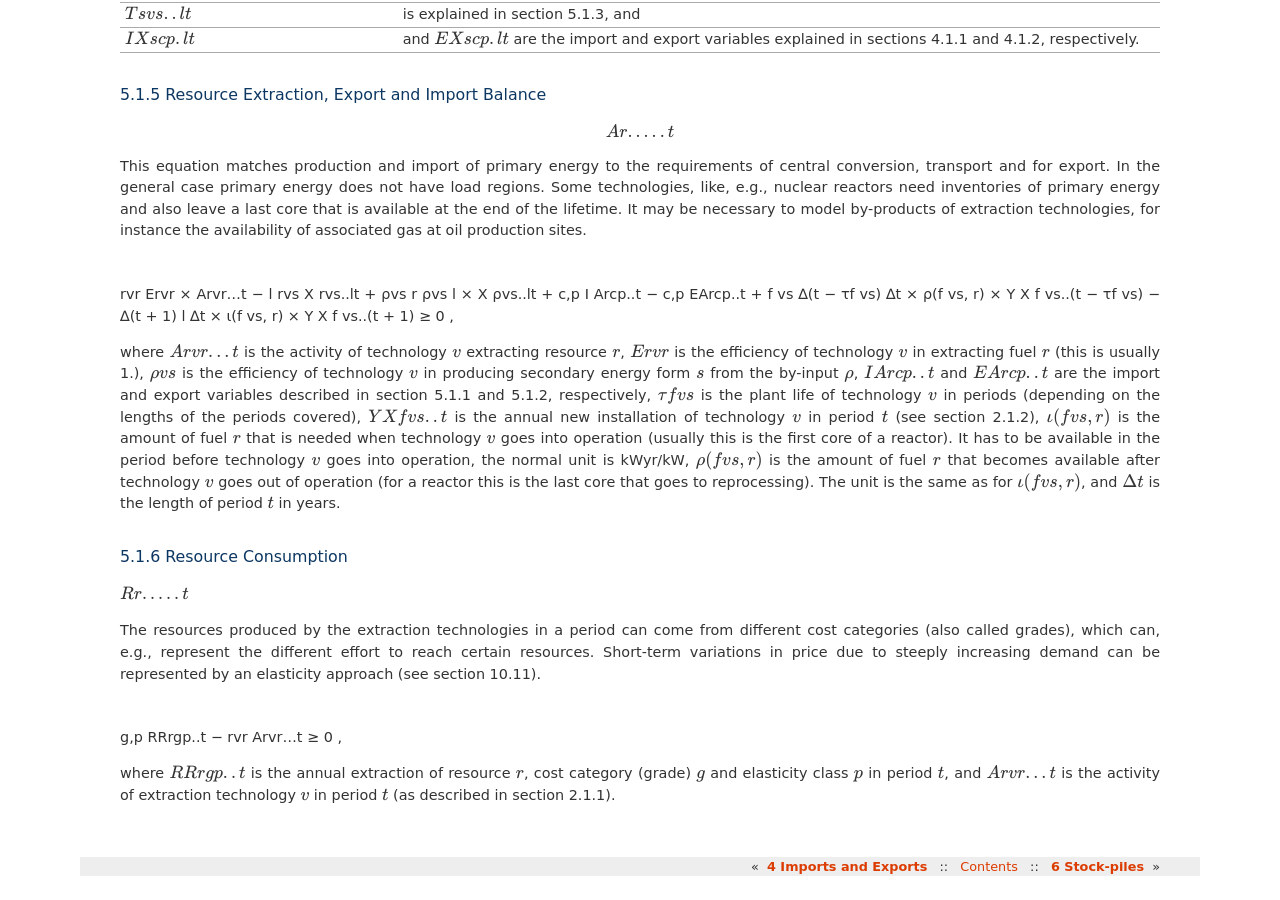
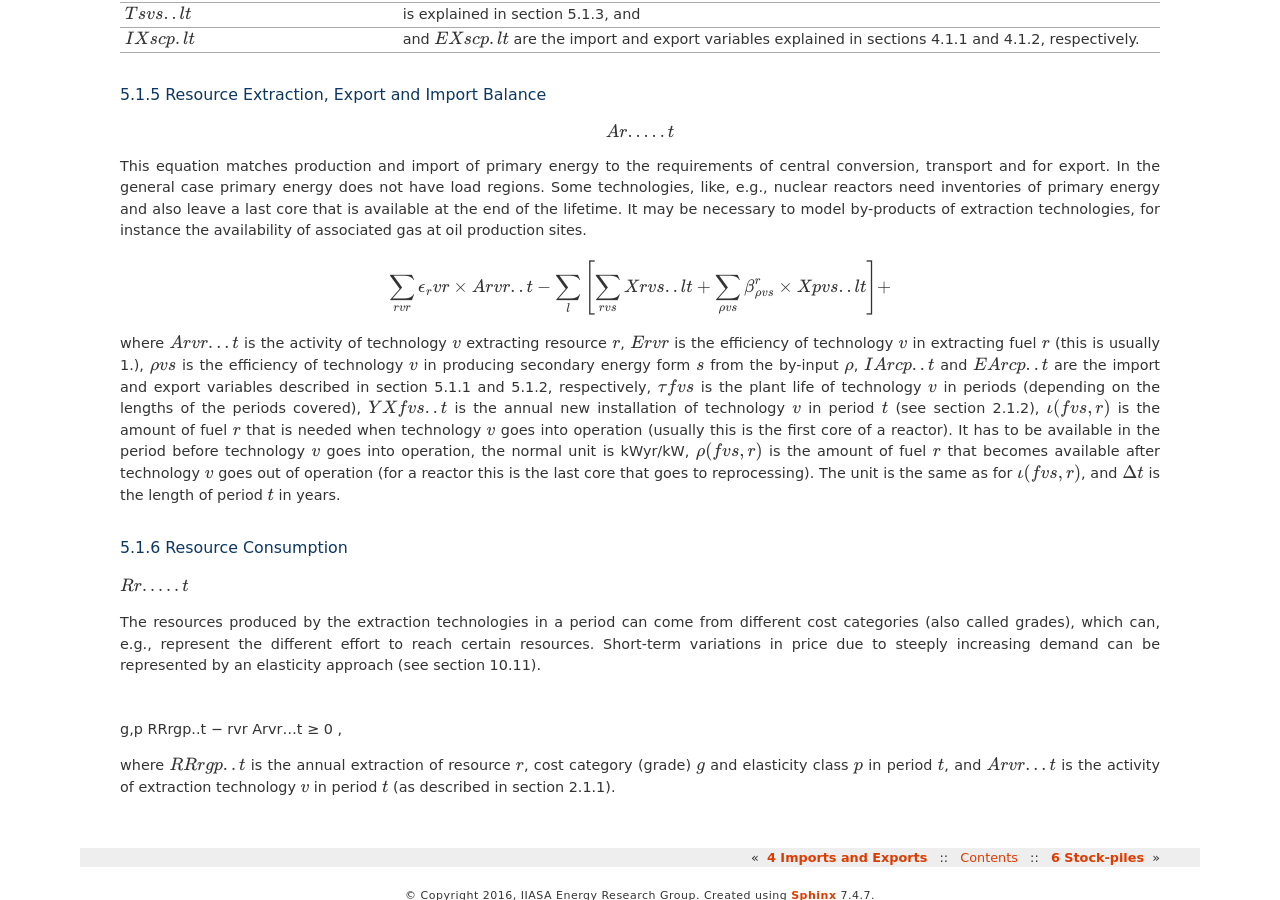
Before and after one commit to iiasa/message_doc, a Sphinx documentation site: the page built from source/message_globiom/annex/message/energy_flows.rst, in a window 1280 px wide and 900 px high, scrolled down 2586 px. Built offline with Sphinx 7.4.7, drawn with Linux system fonts in a browser that asks for light colours; pages that are not in the unit, such as notebooks, are missing from menus.

Commit message:
Update energy_flows.rst

```diff
--- a/source/message_globiom/annex/message/energy_flows.rst
+++ b/source/message_globiom/annex/message/energy_flows.rst
@@ -154,8 +154,7 @@ where
 This equation matches production and import of primary energy to the requirements of central conversion, transport and for export. In the general  case primary energy does not have load regions. Some technologies,  like, e.g., nuclear reactors need inventories of primary energy and also leave a last core that is available at the end of the lifetime. It may be necessary to model by-products of extraction technologies, for instance the availability of associated  gas at oil production sites.
 
 .. math::
-
-rvr Ervr   × Arvr...t − l	rvs X rvs..lt  + ρvs r ρvs l × X ρvs..lt	+ c,p I Arcp..t − c,p EArcp..t  + f vs \ ∆(t − τf vs) ∆t × ρ(f vs, r) × Y X f vs..(t − τf vs) − ∆(t + 1)	l ∆t 	× ι(f vs, r) × Y X f vs..(t + 1) ≥ 0 ,
+   \sum _{rvr}\epsilon _rvr \times Arvr..t - \sum _l \left [ \sum _{rvs} Xrvs..lt + \sum _{\rho vs} \beta _{\rho vs}^r \times Xpvs..lt\right ] +
 
 where
 :math:`Arvr...t`    is the activity of technology :math:`v` extracting resource :math:`r`,
```
